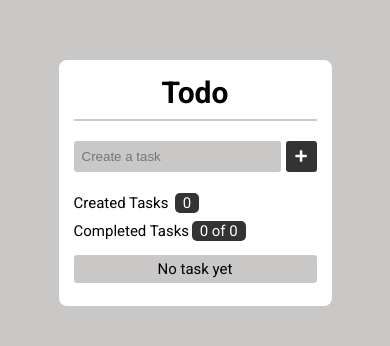
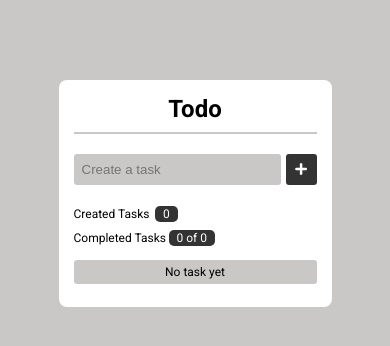
Before and after one commit to idiakeg/todo-app, a React (Create React App) app: page / in a window 390 px wide. Shown: the top 346 px of the page. Built offline with nearby package versions, Linux system fonts and the light colour scheme.

Commit message:
Styled the warning message that is displayed to the user upon trying to add an empty task

```diff
--- a/src/App.css
+++ b/src/App.css
@@ -1,8 +1,10 @@
 .App {
 	min-height: 100vh;
 	display: flex;
-	justify-content: center;
-	align-items: flex-start;
+	flex-direction: column;
+	align-items: center;
+	position: relative;
+	padding-top: 2rem;
 }
 
 /* CONTAINER STYLING */
@@ -19,6 +21,18 @@
 	font-size: 1.85rem;
 }
 
+/* ERROR MESSAGE STYLE */
+.errorMsg {
+	font-size: 1.5rem;
+	border-radius: 0.5rem;
+	width: min(50rem, 70vw);
+	text-align: center;
+	padding: 1rem;
+	background-color: rgb(245, 135, 135);
+	position: absolute;
+}
+
+/* MISCELLANEOUS */
 .form-todo-container {
 	display: flex;
 	flex-direction: column;
@@ -176,7 +190,11 @@ form button {
 }
 
 @media screen and (max-width: 412px) {
-	.conntainer {
+	.container {
+		font-size: 1.2rem;
+	}
+
+	.errorMsg {
 		font-size: 1.2rem;
 	}
 
```
